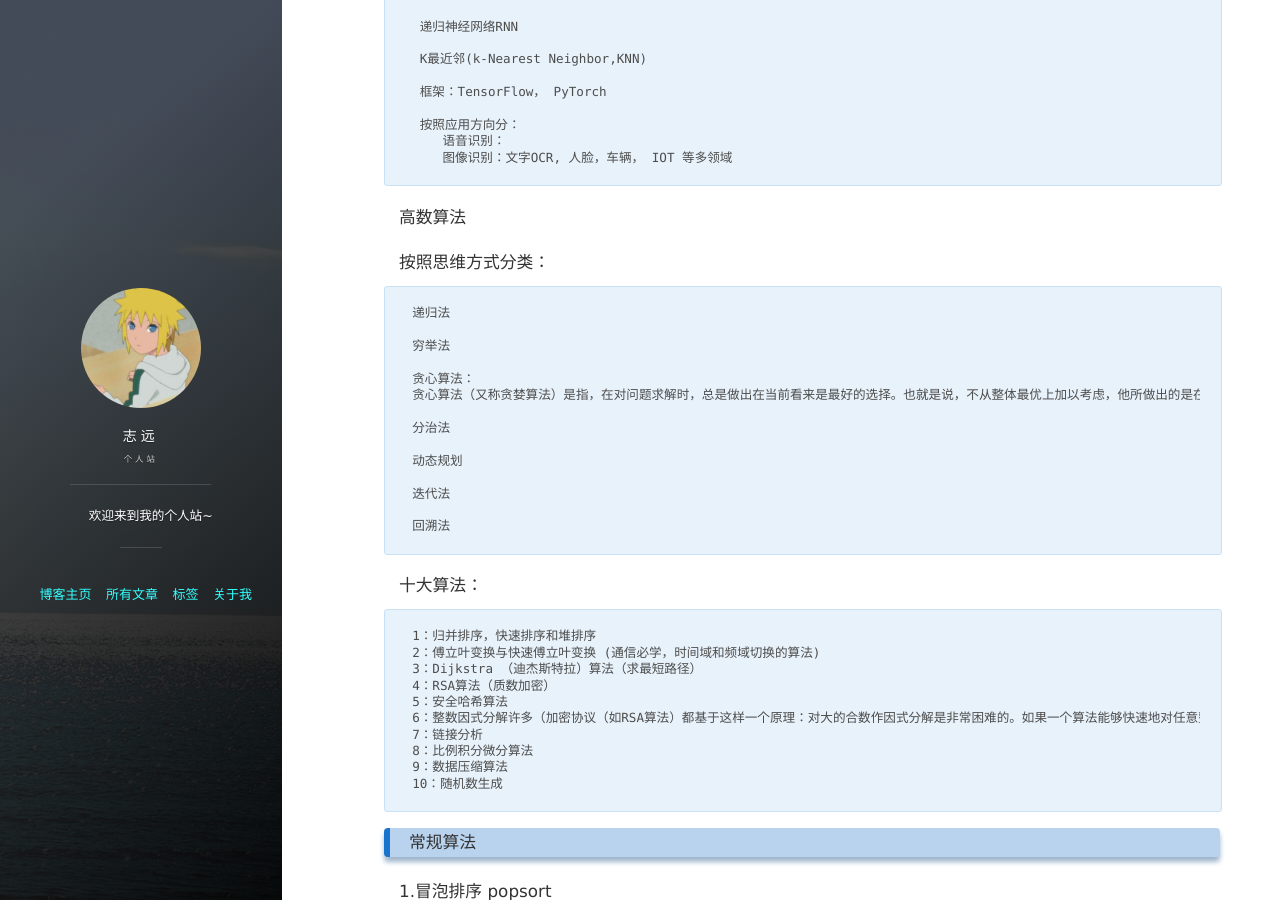
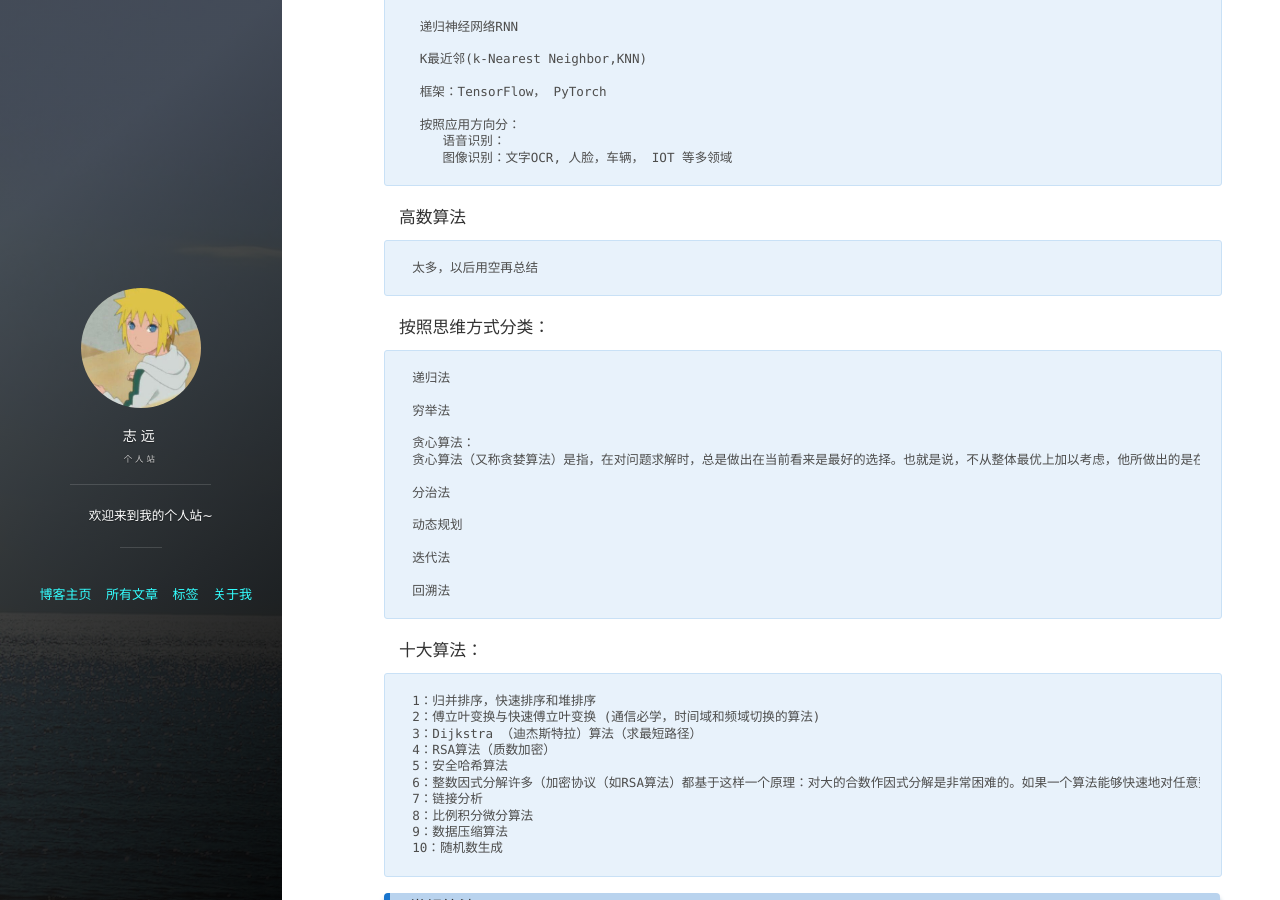
Before and after one commit to blueskyxzy/blueskyxzy.github.io, a Jekyll site: the page built from _posts/2019-11-20-algorithms.md, in a window 1280 px wide and 900 px high, scrolled down 1210 px. Built offline with Jekyll 4.4.1, drawn with Linux system fonts in a browser that asks for light colours; nearby versions of some CDN libraries; comment, search, counter and statistics services are not loaded.

Commit message:
算法总结

```diff
--- a/_posts/2019-11-20-algorithms.md
+++ b/_posts/2019-11-20-algorithms.md
@@ -62,6 +62,7 @@ tags: 总结
         图像识别：文字OCR, 人脸，车辆， IOT 等多领域
 
 #### 高数算法
+    太多，以后用空再总结
 
 #### 按照思维方式分类：
     递归法
```
